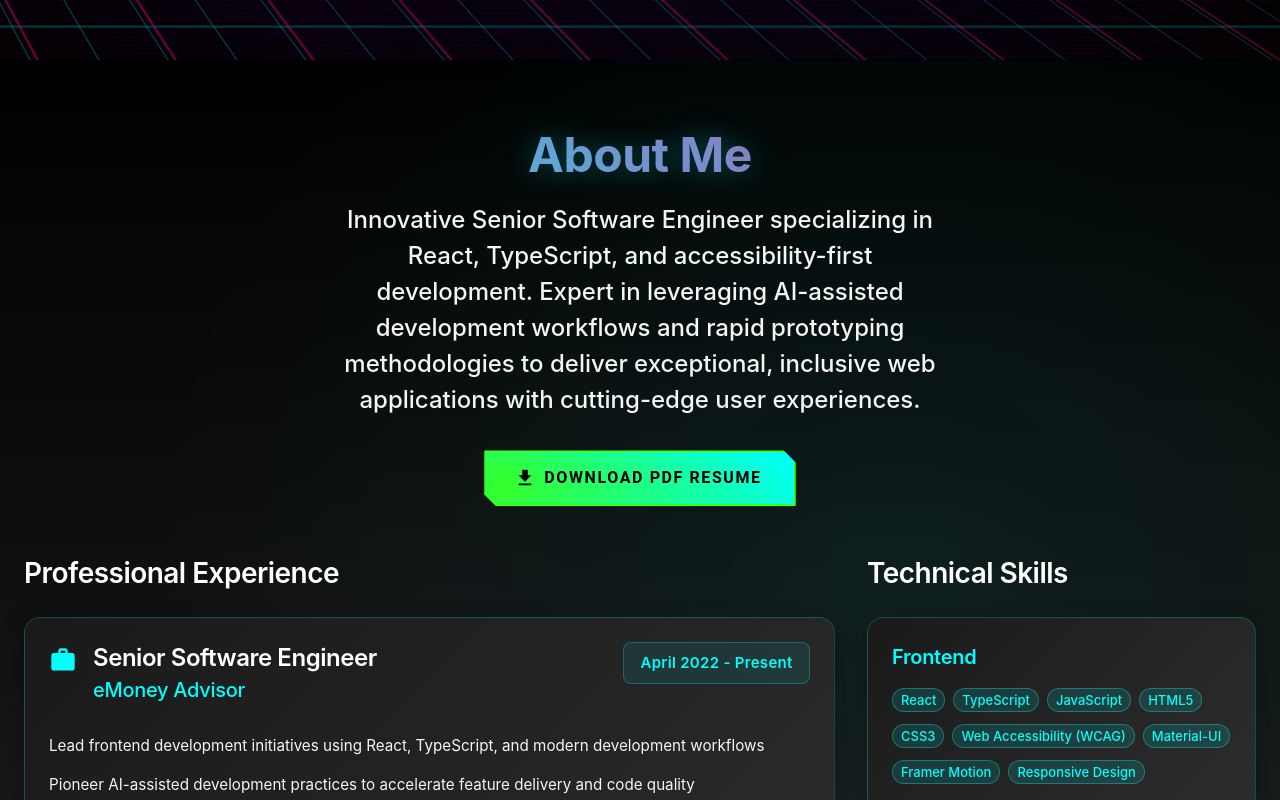
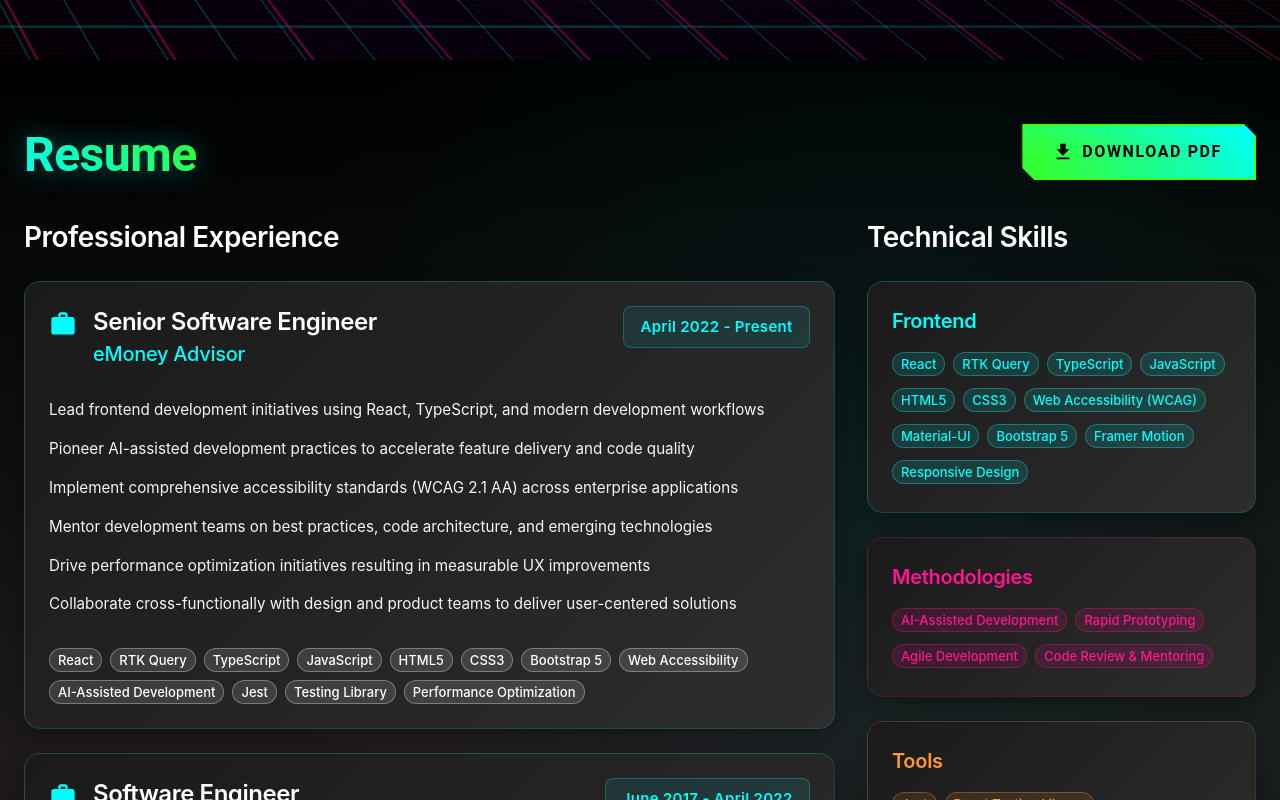
Before and after one commit to RobSamalonis/RobSamalonis.github.io, a React (Vite) app: page / in a window 1280 px wide. Shown: the part 740-1540 px from the top of the page. Built offline with nearby package versions, Linux system fonts and the light colour scheme.

Commit message:
resume updates

```diff
--- a/src/components/sections/Hero.tsx
+++ b/src/components/sections/Hero.tsx
@@ -145,7 +145,9 @@ const Hero: React.FC = () => {
           transform: 'perspective(800px) rotateX(60deg) translateZ(-400px)',
           transformOrigin: 'center center',
           opacity: 0.8,
-          animation: !prefersReducedMotion ? 'tunnelFlow 60s linear infinite' : 'none',
+          animation: !prefersReducedMotion
+            ? 'tunnelFlow 60s linear infinite'
+            : 'none',
           maskImage: `
             radial-gradient(ellipse 120% 60% at center 80%,
               rgba(0,0,0,1) 0%,
@@ -165,15 +167,19 @@ const Hero: React.FC = () => {
           '@keyframes tunnelFlow': {
             '0%': {
               backgroundPosition: '0 0, 0 0, 0 0, 0 0',
-              transform: 'perspective(800px) rotateX(60deg) translateZ(-400px) scale3d(1, 1, 1)',
+              transform:
+                'perspective(800px) rotateX(60deg) translateZ(-400px) scale3d(1, 1, 1)',
             },
             '50%': {
               backgroundPosition: '50px 50px, 50px 50px, 25px 25px, 25px 25px',
-              transform: 'perspective(800px) rotateX(60deg) translateZ(-400px) scale3d(1.05, 1.05, 1)',
+              transform:
+                'perspective(800px) rotateX(60deg) translateZ(-400px) scale3d(1.05, 1.05, 1)',
             },
             '100%': {
-              backgroundPosition: '100px 100px, 100px 100px, 50px 50px, 50px 50px',
-              transform: 'perspective(800px) rotateX(60deg) translateZ(-400px) scale3d(1, 1, 1)',
+              backgroundPosition:
+                '100px 100px, 100px 100px, 50px 50px, 50px 50px',
+              transform:
+                'perspective(800px) rotateX(60deg) translateZ(-400px) scale3d(1, 1, 1)',
             },
           },
         }}
@@ -271,7 +277,9 @@ const Hero: React.FC = () => {
               ${colorPalette.accent.hotPink}15 4px
             )
           `,
-          animation: !prefersReducedMotion ? 'scanlineMove 60s linear infinite' : 'none',
+          animation: !prefersReducedMotion
+            ? 'scanlineMove 60s linear infinite'
+            : 'none',
           opacity: 0.4,
           '@keyframes scanlineMove': {
             '0%': { transform: 'translate3d(0, 0, 0)' },
@@ -296,7 +304,9 @@ const Hero: React.FC = () => {
             radial-gradient(1px 1px at 70% 20%, ${colorPalette.accent.electricBlue}70, transparent)
           `,
           backgroundSize: '300% 300%',
-          animation: !prefersReducedMotion ? 'starsRetro 60s linear infinite' : 'none',
+          animation: !prefersReducedMotion
+            ? 'starsRetro 60s linear infinite'
+            : 'none',
           opacity: 0.6,
           '@keyframes starsRetro': {
             '0%': {
@@ -304,19 +314,23 @@ const Hero: React.FC = () => {
               backgroundPosition: '0% 0%',
             },
             '25%': {
-              transform: 'translate3d(-50px, -30px, 0) rotate(90deg) scale3d(1.05, 1.05, 1)',
+              transform:
+                'translate3d(-50px, -30px, 0) rotate(90deg) scale3d(1.05, 1.05, 1)',
               backgroundPosition: '25% 25%',
             },
             '50%': {
-              transform: 'translate3d(-100px, -60px, 0) rotate(180deg) scale3d(0.95, 0.95, 1)',
+              transform:
+                'translate3d(-100px, -60px, 0) rotate(180deg) scale3d(0.95, 0.95, 1)',
               backgroundPosition: '50% 50%',
             },
             '75%': {
-              transform: 'translate3d(-150px, -90px, 0) rotate(270deg) scale3d(1.02, 1.02, 1)',
+              transform:
+                'translate3d(-150px, -90px, 0) rotate(270deg) scale3d(1.02, 1.02, 1)',
               backgroundPosition: '75% 75%',
             },
             '100%': {
-              transform: 'translate3d(-200px, -120px, 0) rotate(360deg) scale3d(1, 1, 1)',
+              transform:
+                'translate3d(-200px, -120px, 0) rotate(360deg) scale3d(1, 1, 1)',
               backgroundPosition: '100% 100%',
             },
           },
@@ -333,7 +347,9 @@ const Hero: React.FC = () => {
             radial-gradient(circle at 70% 60%, ${colorPalette.accent.electricBlue}06 0%, transparent 40%),
             radial-gradient(circle at 50% 80%, ${colorPalette.accent.neonGreen}05 0%, transparent 35%)
           `,
-          animation: !prefersReducedMotion ? 'neonGlow 60s linear infinite' : 'none',
+          animation: !prefersReducedMotion
+            ? 'neonGlow 60s linear infinite'
+            : 'none',
           '@keyframes neonGlow': {
             '0%': {
               opacity: 0.5,
@@ -497,7 +513,8 @@ const Hero: React.FC = () => {
                   background: `linear-gradient(90deg, ${colorPalette.accent.electricBlue}20, ${colorPalette.accent.hotPink}20)`,
                   border: `2px solid ${colorPalette.accent.electricBlue}`,
                   borderRadius: '0',
-                    clipPath: 'polygon(0 0, calc(100% - 10px) 0, 100% 10px, 100% 100%, 10px 100%, 0 calc(100% - 10px))',
+                  clipPath:
+                    'polygon(0 0, calc(100% - 10px) 0, 100% 10px, 100% 100%, 10px 100%, 0 calc(100% - 10px))',
                   position: 'relative',
                   maxWidth: '100%',
                   '&::before': {
@@ -548,7 +565,10 @@ const Hero: React.FC = () => {
                   },
                 }}
               >
-                  Crafting exceptional frontend experiences with React, TypeScript, and modern web technologies. Passionate about accessibility, performance, and creating user-centered digital solutions.
+                I am a Developer specializing in React, TypeScript, and modern
+                frontend architecture. I ship polished, high-performance web
+                experiences utilizing AI-assisted workflows, and strong
+                attention to detail.
               </Typography>
             </EntranceAnimation>
 
@@ -561,7 +581,6 @@ const Hero: React.FC = () => {
                 px: { xs: 1, sm: 0 },
               }}
             >
-
               <motion.div
                 whileHover={{ scale: 1.05, y: -5 }}
                 whileTap={{ scale: 0.95 }}
@@ -584,7 +603,8 @@ const Hero: React.FC = () => {
                     borderColor: colorPalette.accent.neonGreen,
                     border: `2px solid ${colorPalette.accent.neonGreen}`,
                     borderRadius: 0,
-                      clipPath: 'polygon(0 0, calc(100% - 12px) 0, 100% 12px, 100% 100%, 12px 100%, 0 calc(100% - 12px))',
+                    clipPath:
+                      'polygon(0 0, calc(100% - 12px) 0, 100% 12px, 100% 100%, 12px 100%, 0 calc(100% - 12px))',
                     color: colorPalette.accent.neonGreen,
                     boxShadow: `0 0 20px ${colorPalette.accent.neonGreen}40`,
                     position: 'relative',
@@ -625,7 +645,8 @@ const Hero: React.FC = () => {
                     background: `linear-gradient(45deg, ${colorPalette.accent.electricBlue}, ${colorPalette.accent.hotPink})`,
                     border: `2px solid ${colorPalette.accent.electricBlue}`,
                     borderRadius: 0,
-                      clipPath: 'polygon(0 0, calc(100% - 12px) 0, 100% 12px, 100% 100%, 12px 100%, 0 calc(100% - 12px))',
+                    clipPath:
+                      'polygon(0 0, calc(100% - 12px) 0, 100% 12px, 100% 100%, 12px 100%, 0 calc(100% - 12px))',
                     color: colorPalette.primary.black, // Black text for better contrast on gradient
                     boxShadow: `0 0 20px ${colorPalette.accent.electricBlue}60, inset 0 0 20px ${colorPalette.accent.hotPink}40`,
                     position: 'relative',
@@ -641,7 +662,6 @@ const Hero: React.FC = () => {
                   Get In Touch
                 </Button>
               </motion.div>
-
             </Stack>
           </Box>
         </Box>
--- a/src/components/sections/Resume.tsx
+++ b/src/components/sections/Resume.tsx
@@ -37,10 +37,12 @@ import { generateResumePDF } from '../../utils/pdfGenerator';
  * Mobile-optimized with collapsible cards for better readability
  */
 const Resume: React.FC = () => {
-  const { personalInfo, experience, education, skills } = resumeData;
+  const { experience, education, skills } = resumeData;
   const theme = useTheme();
   const isMobile = useMediaQuery(theme.breakpoints.down('md'));
-  const [expandedCards, setExpandedCards] = useState<Record<string, boolean>>({});
+  const [expandedCards, setExpandedCards] = useState<Record<string, boolean>>(
+    {}
+  );
 
   const handlePDFDownload = async () => {
     try {
@@ -59,15 +61,17 @@ const Resume: React.FC = () => {
         document.body.removeChild(link);
       } catch (fallbackError) {
         console.error('Fallback PDF download failed:', fallbackError);
-        alert('Sorry, there was an error generating the PDF. Please try again or contact me directly.');
+        alert(
+          'Sorry, there was an error generating the PDF. Please try again or contact me directly.'
+        );
       }
     }
   };
 
   const toggleCardExpansion = (id: string) => {
-    setExpandedCards(prev => ({
+    setExpandedCards((prev) => ({
       ...prev,
-      [id]: !prev[id]
+      [id]: !prev[id],
     }));
   };
 
@@ -78,9 +82,9 @@ const Resume: React.FC = () => {
       case 'backend':
         return colorPalette.accent.neonGreen; // Green for backend/infrastructure
       case 'tools':
-        return colorPalette.accent.brightOrange; // Orange for tools and testing
+        return colorPalette.accent.lightOrange; // Light orange for better contrast on tools
       case 'methodologies':
-        return colorPalette.accent.hotPink; // Pink for methodologies and processes
+        return colorPalette.accent.hotPink; // Original magenta/hot pink for methodologies
       case 'other':
         return colorPalette.accent.vibrantPurple; // Purple for other skills
       default:
@@ -103,13 +107,21 @@ const Resume: React.FC = () => {
           role={isMobile ? 'button' : undefined}
           tabIndex={isMobile ? 0 : undefined}
           aria-expanded={isMobile ? isExpanded : undefined}
-          aria-label={isMobile ? `${isExpanded ? 'Collapse' : 'Expand'} details for ${exp.position} at ${exp.company}` : undefined}
-          onKeyDown={isMobile ? (e) => {
+          aria-label={
+            isMobile
+              ? `${isExpanded ? 'Collapse' : 'Expand'} details for ${exp.position} at ${exp.company}`
+              : undefined
+          }
+          onKeyDown={
+            isMobile
+              ? (e) => {
                   if (e.key === 'Enter' || e.key === ' ') {
                     e.preventDefault();
                     toggleCardExpansion(exp.id);
                   }
-          } : undefined}
+                }
+              : undefined
+          }
           sx={{
             mb: 3,
             mx: isMobile ? 2 : 0, // Add horizontal margin on mobile
@@ -122,10 +134,12 @@ const Resume: React.FC = () => {
               boxShadow: `0 12px 35px ${colorPalette.accent.electricBlue}20`,
               transform: 'translateY(-4px)',
             },
-            '&:focus-visible': isMobile ? {
+            '&:focus-visible': isMobile
+              ? {
                   outline: `3px solid ${colorPalette.accent.electricBlue}`,
                   outlineOffset: '2px',
-            } : {},
+                }
+              : {},
             transition: 'all 0.3s ease-in-out',
           }}
         >
@@ -134,7 +148,7 @@ const Resume: React.FC = () => {
               p: isMobile ? '24px' : 3,
               '&:last-child': {
                 pb: isMobile ? '24px' : 3,
-              }
+              },
             }}
           >
             {/* Header Section - Always Visible */}
@@ -225,7 +239,9 @@ const Resume: React.FC = () => {
 
               {isMobile && (
                 <IconButton
-                  aria-label={isExpanded ? 'Collapse details' : 'Expand details'}
+                  aria-label={
+                    isExpanded ? 'Collapse details' : 'Expand details'
+                  }
                   aria-expanded={isExpanded}
                   sx={{
                     color: colorPalette.accent.electricBlue,
@@ -235,7 +251,8 @@ const Resume: React.FC = () => {
                     ml: 1,
                     flexShrink: 0,
                     borderRadius: 0,
-                    clipPath: 'polygon(0 0, calc(100% - 6px) 0, 100% 6px, 100% 100%, 6px 100%, 0 calc(100% - 6px))',
+                    clipPath:
+                      'polygon(0 0, calc(100% - 6px) 0, 100% 6px, 100% 100%, 6px 100%, 0 calc(100% - 6px))',
                     pointerEvents: 'none', // Prevent the icon from intercepting clicks
                     '&:hover': {
                       backgroundColor: `${colorPalette.accent.electricBlue}20`,
@@ -249,10 +266,7 @@ const Resume: React.FC = () => {
 
             {/* Collapsible Content - Mobile Only */}
             {isMobile ? (
-              <Collapse
-                in={isExpanded}
-                timeout={300}
-              >
+              <Collapse in={isExpanded} timeout={300}>
                 <Box sx={{ mt: 2 }}>
                   <List sx={{ mb: 2, p: 0 }}>
                     {exp.responsibilities.map((responsibility, idx) => (
@@ -381,7 +395,7 @@ const Resume: React.FC = () => {
               p: isMobile ? '24px' : 3,
               '&:last-child': {
                 pb: isMobile ? '24px' : 3,
-              }
+              },
             }}
           >
             <Box
@@ -475,13 +489,16 @@ const Resume: React.FC = () => {
     );
   };
 
-  const skillsByCategory = skills.reduce((acc, skill) => {
+  const skillsByCategory = skills.reduce(
+    (acc, skill) => {
       if (!acc[skill.category]) {
         acc[skill.category] = [];
       }
       acc[skill.category].push(skill);
       return acc;
-  }, {} as Record<string, Skill[]>);
+    },
+    {} as Record<string, Skill[]>
+  );
 
   return (
     <Box
@@ -513,43 +530,40 @@ const Resume: React.FC = () => {
           px: { xs: 0, sm: 2, md: 3 }, // Remove horizontal padding on mobile
         }}
       >
-
-        {/* Section Header */}
-        <AnimatedSection animation={animationConfigs.scrollReveal}>
-          <Box sx={{ textAlign: 'center', mb: 6, px: { xs: 2, sm: 0 } }}>
+        {/* Header with Download Button */}
+        <Box
+          sx={{
+            display: 'flex',
+            flexDirection: { xs: 'column', sm: 'row' },
+            justifyContent: 'space-between',
+            alignItems: { xs: 'center', sm: 'flex-start' },
+            mb: 4,
+            px: { xs: 2, sm: 0 },
+            gap: { xs: 3, sm: 2 },
+          }}
+        >
           <Typography
-              id="resume-heading"
             variant="h2"
             component="h2"
+            id="resume-heading"
             sx={{
+              color: colorPalette.neutral.white,
+              fontWeight: 700,
               fontSize: { xs: '2rem', sm: '2.5rem', md: '3rem' },
-                fontWeight: 700,
-                background: `linear-gradient(45deg, ${colorPalette.accent.electricBlue}, ${colorPalette.accent.hotPink})`,
+              fontFamily: '"Orbitron", "Roboto", sans-serif',
+              textAlign: { xs: 'center', sm: 'left' },
+              background: `linear-gradient(45deg, ${colorPalette.accent.electricBlue}, ${colorPalette.accent.neonGreen})`,
               backgroundClip: 'text',
               WebkitBackgroundClip: 'text',
               WebkitTextFillColor: 'transparent',
-                mb: 2,
-                textShadow: `0 0 30px ${colorPalette.accent.electricBlue}50`,
+              textShadow: `0 0 30px ${colorPalette.accent.electricBlue}60`,
             }}
           >
-              About Me
-            </Typography>
-            <Typography
-              variant="h5"
-              component="p"
-              sx={{
-                color: colorPalette.neutral.lightGray,
-                maxWidth: '600px',
-                mx: 'auto',
-                mb: 4,
-              }}
-            >
-              {personalInfo.summary}
+            Resume
           </Typography>
 
-            {/* Contact Info and PDF Download */}
           <motion.div
-              whileHover={{ scale: 1.05, y: -5 }}
+            whileHover={{ scale: 1.05, y: -2 }}
             whileTap={{ scale: 0.95 }}
           >
             <Button
@@ -570,7 +584,8 @@ const Resume: React.FC = () => {
                 background: `linear-gradient(45deg, ${colorPalette.accent.neonGreen}, ${colorPalette.accent.electricBlue})`,
                 border: `2px solid ${colorPalette.accent.neonGreen}`,
                 borderRadius: 0,
-                  clipPath: 'polygon(0 0, calc(100% - 12px) 0, 100% 12px, 100% 100%, 12px 100%, 0 calc(100% - 12px))',
+                clipPath:
+                  'polygon(0 0, calc(100% - 12px) 0, 100% 12px, 100% 100%, 12px 100%, 0 calc(100% - 12px))',
                 color: colorPalette.primary.black,
                 boxShadow: `0 0 20px ${colorPalette.accent.neonGreen}60, inset 0 0 20px ${colorPalette.accent.electricBlue}40`,
                 position: 'relative',
@@ -595,11 +610,10 @@ const Resume: React.FC = () => {
                 transition: 'all 0.3s ease',
               }}
             >
-                Download PDF Resume
+              Download PDF
             </Button>
           </motion.div>
         </Box>
-        </AnimatedSection>
 
         <Grid container spacing={{ xs: 2, md: 4 }}>
           {/* Experience Section */}
@@ -620,7 +634,6 @@ const Resume: React.FC = () => {
                 }}
                 id="experience-heading"
               >
-
                 Professional Experience
               </Typography>
               {experience.map((exp, index) => renderExperienceCard(exp, index))}
@@ -670,8 +683,11 @@ const Resume: React.FC = () => {
                 Technical Skills
               </Typography>
 
-              {Object.entries(skillsByCategory).map(([category, categorySkills]) => {
-                const categoryColor = getCategoryColor(category as Skill['category']);
+              {Object.entries(skillsByCategory).map(
+                ([category, categorySkills]) => {
+                  const categoryColor = getCategoryColor(
+                    category as Skill['category']
+                  );
                   return (
                     <Card
                       key={category}
@@ -716,7 +732,8 @@ const Resume: React.FC = () => {
                       </CardContent>
                     </Card>
                   );
-              })}
+                }
+              )}
             </AnimatedSection>
           </Grid>
         </Grid>
--- a/src/data/resumeData.ts
+++ b/src/data/resumeData.ts
@@ -24,7 +24,7 @@ export const resumeData: ResumeData = {
         'Drive performance optimization initiatives resulting in measurable UX improvements',
         'Collaborate cross-functionally with design and product teams to deliver user-centered solutions'
       ],
-      technologies: ['React', 'TypeScript', 'JavaScript', 'HTML5', 'CSS3', 'Web Accessibility', 'AI-Assisted Development', 'Jest', 'Testing Library', 'Performance Optimization']
+      technologies: ['React', 'RTK Query', 'TypeScript', 'JavaScript', 'HTML5', 'CSS3', 'Bootstrap 5', 'Web Accessibility', 'AI-Assisted Development', 'Jest', 'Testing Library', 'Performance Optimization']
     },
     {
       id: 'elsevier-prev',
@@ -39,7 +39,7 @@ export const resumeData: ResumeData = {
         'Contributed to frontend architecture decisions and established development standards',
         'Delivered features through agile methodologies with continuous integration practices'
       ],
-      technologies: ['React', 'JavaScript', 'HTML5', 'CSS3', 'Node.js', 'Git', 'Agile Methodologies', 'CI/CD']
+      technologies: ['React', 'TypeScript', 'JavaScript', 'HTML5', 'CSS3', 'Node.js', 'Git', 'Agile Methodologies', 'CI/CD']
     }
   ],
   education: [
@@ -58,6 +58,12 @@ export const resumeData: ResumeData = {
       name: 'React',
       category: 'frontend',
       proficiency: 'expert'
+    },
+    {
+      id: 'rtk-query',
+      name: 'RTK Query',
+      category: 'frontend',
+      proficiency: 'advanced'
     },
     {
       id: 'typescript',
@@ -92,6 +98,12 @@ export const resumeData: ResumeData = {
     {
       id: 'material-ui',
       name: 'Material-UI',
+      category: 'frontend',
+      proficiency: 'advanced'
+    },
+    {
+      id: 'bootstrap',
+      name: 'Bootstrap 5',
       category: 'frontend',
       proficiency: 'advanced'
     },
--- a/src/styles/theme.ts
+++ b/src/styles/theme.ts
@@ -140,7 +140,10 @@ const colorPalette = {
     hotPink: '#ff1493',
     neonGreen: '#39ff14',
     vibrantPurple: '#b347d9',  // Improved from #8a2be2 for better contrast
-    brightOrange: '#ff4500',
+    brightOrange: '#ff6600',  // Brighter orange for better contrast
+    brightYellow: '#ffff00',  // High contrast yellow for tools
+    lightOrange: '#ff9933',   // Even lighter orange for tools
+    lightPink: '#ff69b4',     // Lighter pink for methodologies
   },
   neutral: {
     white: '#ffffff',
@@ -372,6 +375,9 @@ declare module '@mui/material/styles' {
       neonGreen: string;
       vibrantPurple: string;
       brightOrange: string;
+      brightYellow: string;
+      lightOrange: string;
+      lightPink: string;
     };
   }
 
@@ -382,6 +388,9 @@ declare module '@mui/material/styles' {
       neonGreen?: string;
       vibrantPurple?: string;
       brightOrange?: string;
+      brightYellow?: string;
+      lightOrange?: string;
+      lightPink?: string;
     };
   }
 }
```
Lines whose indentation alone changed are shown as unchanged.
